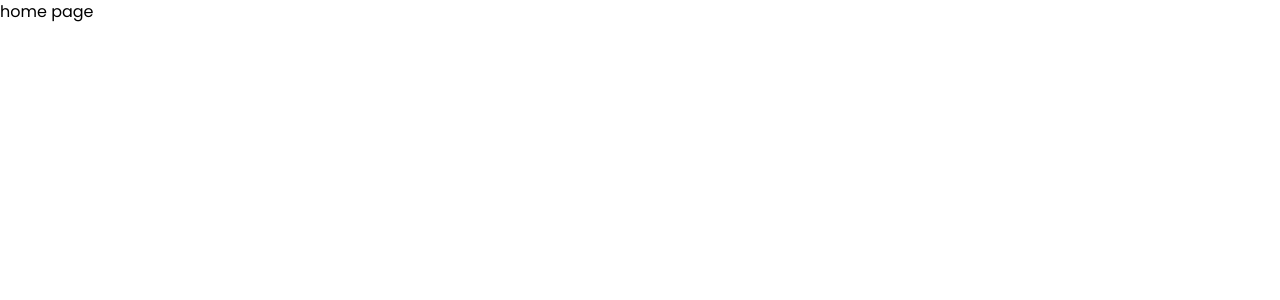
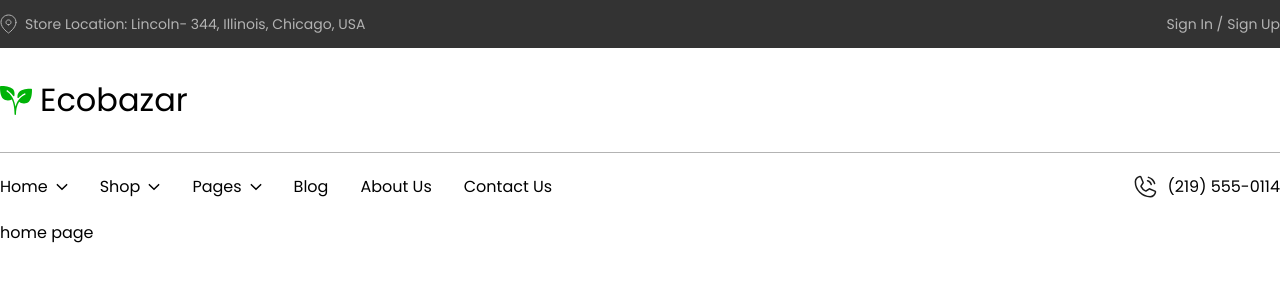
Before and after one commit to yurasytnyk/ecobazar, a Next.js app: page / in a window 1280 px wide. Shown: the top 300 px of the page. Built offline with nearby package versions, Linux system fonts and the light colour scheme.

Commit message:
feat: added header with navigation

```diff
--- a/package.json
+++ b/package.json
@@ -3,7 +3,7 @@
   "version": "0.1.0",
   "private": true,
   "scripts": {
-    "dev": "next dev --turbo",
+    "dev": "next dev",
     "build": "next build",
     "start": "next start",
     "lint": "next lint"
--- a/src/app/layout.tsx
+++ b/src/app/layout.tsx
@@ -2,6 +2,7 @@ import type { Metadata } from "next";
 import { PropsWithChildren } from "react";
 
 import { poppins } from "@/styles/fonts/fonts";
+import { Header } from "@/components/header/header";
 
 import "./globals.css";
 
@@ -14,6 +15,8 @@ export default function RootLayout({ children }: PropsWithChildren) {
   return (
     <html lang="en">
       <body className={poppins.className}>
+        <Header />
+
         <main>{children}</main>
       </body>
     </html>
--- /dev/null
+++ b/src/components/header-nav/header-nav.tsx
@@ -0,0 +1,31 @@
+import { NavLink } from "@/components/nav-link/nav-link";
+import { PUBLIC_ROUTES } from "@/shared/enums/routes.enums";
+import { PhoneLink } from "@/components/phone-link/phone-link";
+
+export const HeaderNav = () => {
+  return (
+    <nav className="container mx-auto flex justify-between items-center py-5">
+      <ul className="flex gap-8">
+        <NavLink href={PUBLIC_ROUTES.HOME} withChevron={true}>
+          Home
+        </NavLink>
+
+        <NavLink href={PUBLIC_ROUTES.SHOP} withChevron={true}>
+          Shop
+        </NavLink>
+
+        <NavLink href={PUBLIC_ROUTES.PAGES} withChevron={true}>
+          Pages
+        </NavLink>
+
+        <NavLink href={PUBLIC_ROUTES.BLOG}>Blog</NavLink>
+
+        <NavLink href={PUBLIC_ROUTES.ABOUT}>About Us</NavLink>
+
+        <NavLink href={PUBLIC_ROUTES.CONTACT}>Contact Us</NavLink>
+      </ul>
+
+      <PhoneLink tel="(219) 555-0114" />
+    </nav>
+  );
+};
--- /dev/null
+++ b/src/components/header/header.tsx
@@ -0,0 +1,15 @@
+import { HeaderNav } from "@/components/header-nav/header-nav";
+import { MiddleHeader } from "@/components/middle-header/middle-header";
+import { TopHeaderNav } from "@/components/top-header-nav/top-header-nav";
+
+export const Header = () => {
+  return (
+    <header>
+      <TopHeaderNav />
+
+      <MiddleHeader />
+
+      <HeaderNav />
+    </header>
+  );
+};
--- /dev/null
+++ b/src/components/middle-header/middle-header.tsx
@@ -0,0 +1,12 @@
+import { Logo } from "@/components/logo/logo";
+import { PUBLIC_ROUTES } from "@/shared/enums/routes.enums";
+
+export const MiddleHeader = () => {
+  return (
+    <div className="border-b border-b-gray-300">
+      <div className="container mx-auto py-7">
+        <Logo href={PUBLIC_ROUTES.HOME} />
+      </div>
+    </div>
+  );
+};
--- /dev/null
+++ b/src/components/nav-link/nav-link.tsx
@@ -0,0 +1,30 @@
+import Link from "next/link";
+import { AnchorHTMLAttributes, PropsWithChildren } from "react";
+
+import { ChevronDownIcon } from "@/components/icons/chevron-down";
+
+interface Props extends AnchorHTMLAttributes<HTMLAnchorElement> {
+  href: string;
+  withChevron?: boolean;
+}
+
+export const NavLink = ({
+  href,
+  children,
+  withChevron = false,
+  ...props
+}: PropsWithChildren<Props>) => {
+  return (
+    <li>
+      <Link
+        href={href}
+        className="flex items-center gap-2 group hover:text-success-main"
+        {...props}
+      >
+        {children}
+
+        {withChevron && <ChevronDownIcon className="group-hover:text-success-main" />}
+      </Link>
+    </li>
+  );
+};
--- /dev/null
+++ b/src/components/top-header-nav/top-header-nav.tsx
@@ -0,0 +1,33 @@
+import Link from "next/link";
+
+import { MapPin } from "@/components/icons/map-pin";
+import { PUBLIC_ROUTES } from "@/shared/enums/routes.enums";
+
+export const TopHeaderNav = () => {
+  return (
+    <div className="bg-gray-800 text-gray-300">
+      <div className="flex justify-between container mx-auto py-3.5">
+        <div className="flex gap-2">
+          <MapPin />
+
+          <address className="not-italic text-sm">
+            Store Location: Lincoln- 344, Illinois, Chicago, USA
+          </address>
+        </div>
+
+        <nav className="text-sm">
+          <ul className="flex">
+            <li>
+              {" "}
+              <Link href={PUBLIC_ROUTES.LOGIN}>Sign In</Link> /
+            </li>
+
+            <li className="ml-1">
+              <Link href={PUBLIC_ROUTES.REGISTER}>Sign Up</Link>
+            </li>
+          </ul>
+        </nav>
+      </div>
+    </div>
+  );
+};
--- a/tailwind.config.ts
+++ b/tailwind.config.ts
@@ -12,6 +12,10 @@ const config: Config = {
         success: {
           main: "#00B207",
         },
+        gray: {
+          300: "#B3B3B3",
+          800: "#333333",
+        },
       },
       padding: {
         "3.5": "0.875rem",
```
